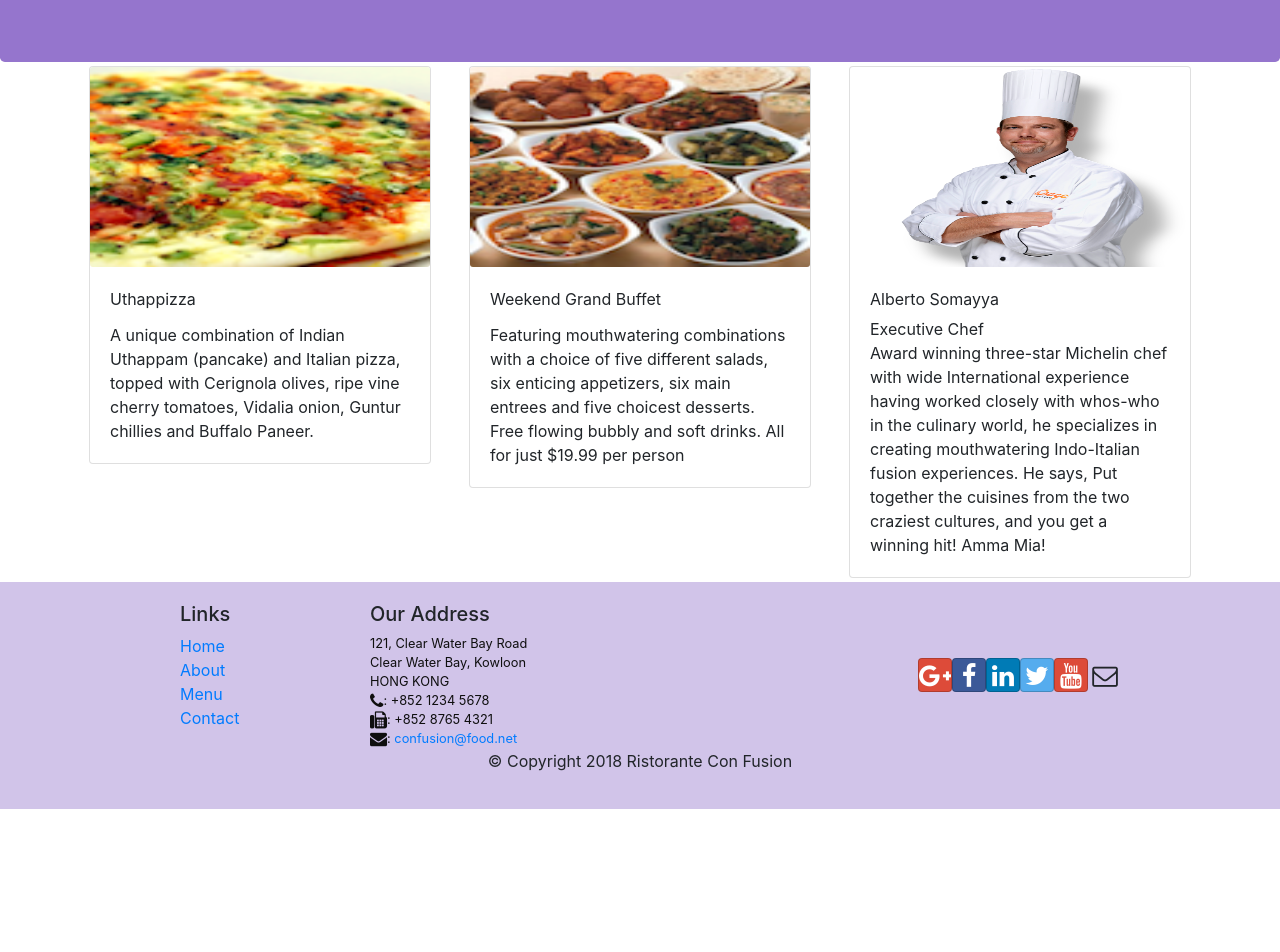
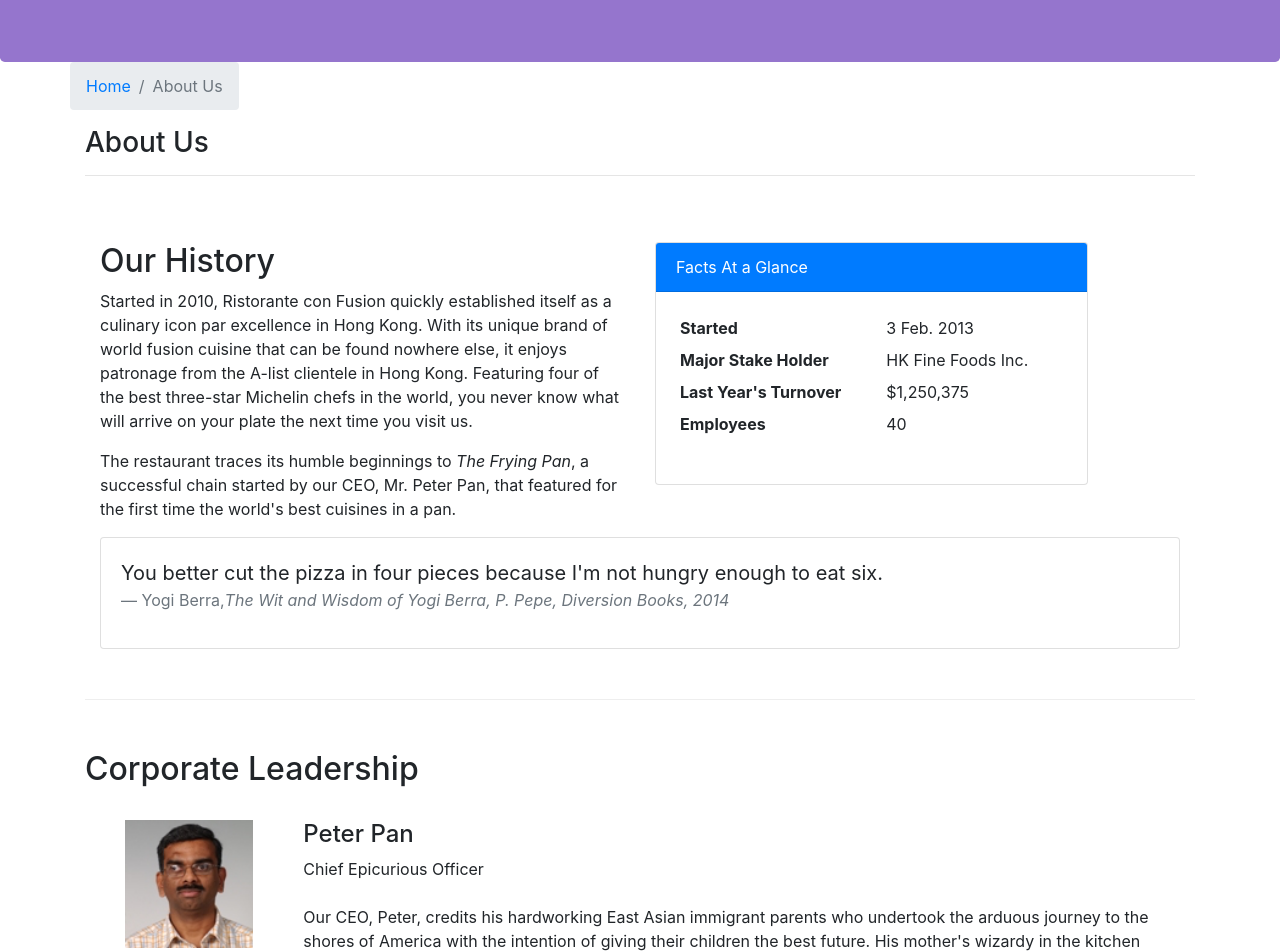
Before and after one commit to GreenApple131/Coursera_React, a React (Create React App) app: page /aboutus in a window 1280 px wide. Before the commit this address led to /home. Shown: the part 280-1232 px from the top of the page. Before the commit the page ends 1089 px from the top, so only its background shows below. Built offline with nearby package versions, Linux system fonts and the light colour scheme.

Commit message:
Assignment 2

```diff
--- /dev/null
+++ b/src/components/AboutComponent.js
@@ -0,0 +1,111 @@
+import React from 'react';
+import { Breadcrumb, BreadcrumbItem, Card, CardBody, CardHeader, Media } from 'reactstrap';
+import { Link } from 'react-router-dom';
+
+
+var imgStyle = {
+  minWidth: "128px",
+};
+
+
+function RenderLeader({leaders}) {
+
+        return(
+            <Media className='row'>
+                <Media className='col-md-3 push-md-3 col-lg-2 push-lg-1'>
+                    <Media style={imgStyle} object src={leaders.image} alt={leaders.image} />
+                </Media>
+                <Media body className='col-md-12 push-md-3 col-lg-12 push-lg-1'>
+                    <Media heading>
+                        {leaders.name}
+                        <br />
+                    </Media>
+                    <Media small>
+                        {leaders.designation}
+                        <br />
+                    </Media>
+                    <br />
+                    {leaders.description}
+                </Media>
+            </Media>
+        );
+
+}
+
+
+function About(props) {
+
+    const leaders = props.leaders.map((leader) => {
+        return (
+            <div>
+                <RenderLeader leaders={leader} />
+            </div>
+        );
+    });
+
+    return(
+        <div className="container">
+            <div className="row">
+                <Breadcrumb>
+                    <BreadcrumbItem><Link to="/home">Home</Link></BreadcrumbItem>
+                    <BreadcrumbItem active>About Us</BreadcrumbItem>
+                </Breadcrumb>
+                <div className="col-12">
+                    <h3>About Us</h3>
+                    <hr />
+                </div>
+            </div>
+            <div className="row row-content">
+                <div className="col-12 col-md-6">
+                    <h2>Our History</h2>
+                    <p>Started in 2010, Ristorante con Fusion quickly established itself as a culinary icon par excellence in Hong Kong. With its unique brand of world fusion cuisine that can be found nowhere else, it enjoys patronage from the A-list clientele in Hong Kong.  Featuring four of the best three-star Michelin chefs in the world, you never know what will arrive on your plate the next time you visit us.</p>
+                    <p>The restaurant traces its humble beginnings to <em>The Frying Pan</em>, a successful chain started by our CEO, Mr. Peter Pan, that featured for the first time the world's best cuisines in a pan.</p>
+                </div>
+                <div className="col-12 col-md-5">
+                    <Card>
+                        <CardHeader className="bg-primary text-white">Facts At a Glance</CardHeader>
+                        <CardBody>
+                            <dl className="row p-1">
+                                <dt className="col-6">Started</dt>
+                                <dd className="col-6">3 Feb. 2013</dd>
+                                <dt className="col-6">Major Stake Holder</dt>
+                                <dd className="col-6">HK Fine Foods Inc.</dd>
+                                <dt className="col-6">Last Year's Turnover</dt>
+                                <dd className="col-6">$1,250,375</dd>
+                                <dt className="col-6">Employees</dt>
+                                <dd className="col-6">40</dd>
+                            </dl>
+                        </CardBody>
+                    </Card>
+                </div>
+                <div className="col-12">
+                    <Card>
+                        <CardBody className="bg-faded">
+                            <blockquote className="blockquote">
+                                <p className="mb-0">You better cut the pizza in four pieces because
+                                    I'm not hungry enough to eat six.</p>
+                                <footer className="blockquote-footer">Yogi Berra,
+                                <cite title="Source Title">The Wit and Wisdom of Yogi Berra,
+                                    P. Pepe, Diversion Books, 2014</cite>
+                                </footer>
+                            </blockquote>
+                        </CardBody>
+                    </Card>
+                </div>
+            </div>
+            <div className="container row row-content">
+                <div className="col-12 row">
+                    <h2>Corporate Leadership</h2>
+                </div>
+                <div className="col-12 row">
+                    <Media list>
+                        <br />
+                        {leaders}
+                    </Media>
+                </div>
+            </div>
+        </div>
+    );
+}
+
+export default About;
--- a/src/components/ContactComponent.js
+++ b/src/components/ContactComponent.js
@@ -1,8 +1,20 @@
 import React from 'react';
+import { Breadcrumb, BreadcrumbItem } from 'reactstrap';
+import { Link } from 'react-router-dom';
 
 function Contact(props) {
     return(
         <div className="container">
+            <div className='row'>
+                <Breadcrumb>
+                    <BreadcrumbItem><Link to='/menu'>Menu</Link></BreadcrumbItem>
+                    <BreadcrumbItem active>Contuct Us</BreadcrumbItem>
+                </Breadcrumb>
+            </div>
+            <div className='col-12'>
+                <h3>Contuct Us</h3>
+                <hr />
+            </div>
             <div className="row row-content">
                 <div className="col-12">
                 <h3>Location Information</h3>
--- a/src/components/DishDetailComponent.js
+++ b/src/components/DishDetailComponent.js
@@ -1,5 +1,6 @@
 import React from 'react';
-import { Card, CardImg, CardText, CardBody, CardTitle } from 'reactstrap';
+import { Card, CardImg, CardText, CardBody, CardTitle, Breadcrumb, BreadcrumbItem } from 'reactstrap';
+import { Link } from 'react-router-dom';
 
 
     function RenderDish({dish}) {
@@ -39,12 +40,22 @@
     const DishDetail = (props) => {
         if (props.dish != null) {
             return (
-                <div className="row">
-                    <div className="col-12 col-md-5 m-1">
+                <div className="container row">
+                    <div className='row m-1'>
+                        <Breadcrumb>
+                            <BreadcrumbItem><Link to='/menu'>Menu</Link></BreadcrumbItem>
+                            <BreadcrumbItem active>{props.dish.name}</BreadcrumbItem>
+                        </Breadcrumb>
+                    </div>
+                    <div className='col-12'>
+                        <h3>{props.dish.name}</h3>
+                        <hr />
+                    </div>
+                    <div className="row col-12 col-md-5 m-1">
                         <RenderDish dish={props.dish} />
                     </div>
-                    <div className="col-12 col-md-5 m-1">
-                        <RenderComments comments={props.dish.comments} />
+                    <div className="row-content col-12 col-md-5 m-1">
+                        <RenderComments comments={props.comments} />
                     </div>
                 </div>
             );
--- a/src/components/HomeComponent.js
+++ b/src/components/HomeComponent.js
@@ -5,7 +5,7 @@
 
     return(
         <Card>
-            <CardImg src={item.image} height="200" width="300" alt={item.name} />
+            <CardImg src={item.image} alt={item.name} />
             <CardBody>
             <CardTitle>{item.name}</CardTitle>
             {item.designation ? <CardSubtitle>{item.designation}</CardSubtitle> : null }
--- a/src/components/MainComponent.js
+++ b/src/components/MainComponent.js
@@ -8,6 +8,7 @@
 import Footer from './FooterComponent';
 import Home from './HomeComponent';
 import Contact from './ContactComponent';
+import About from './AboutComponent';
 import { COMMENTS } from '../shared/comments';
 import { LEADERS } from '../shared/leaders';
 import { PROMOTIONS } from '../shared/promotions';
@@ -42,8 +43,16 @@
       const DishWithId = ({match}) => {
         return(
           <DishDetail dish={this.state.dishes.filter((dish) => dish.id === parseInt(match.params.dishId,10))[0]}
-            comments={this.state.comments.filter((comments) => comment.dishId === parseInt(match.params.dishId,10))}
+            comments={this.state.comments.filter((comment) => comment.dishId === parseInt(match.params.dishId,10))}
+
           />
+        );
+      }
+
+
+      const AboutPage = () => {
+        return(
+          <About leaders={this.state.leaders} />
         );
       }
 
@@ -56,6 +65,7 @@
             <Route exact path='/menu' component={() => <Menu dishes={this.state.dishes} />} />
             <Route path='/menu/:dishId' component={DishWithId} />
             <Route exact path='/contactus' component={Contact} />
+            <Route exact path='/aboutus' component={AboutPage} />
             <Redirect to='/home' />
           </Switch>
           <Footer />
--- a/src/shared/leaders.js
+++ b/src/shared/leaders.js
@@ -29,7 +29,7 @@
     {
       id: 3,
       name: 'Alberto Somayya',
-      image: '/assets/images/alberto2.png',
+      image: '/assets/images/alberto.png',
       designation: 'Executive Chef',
       abbr: 'EC',
       featured: true,
```
